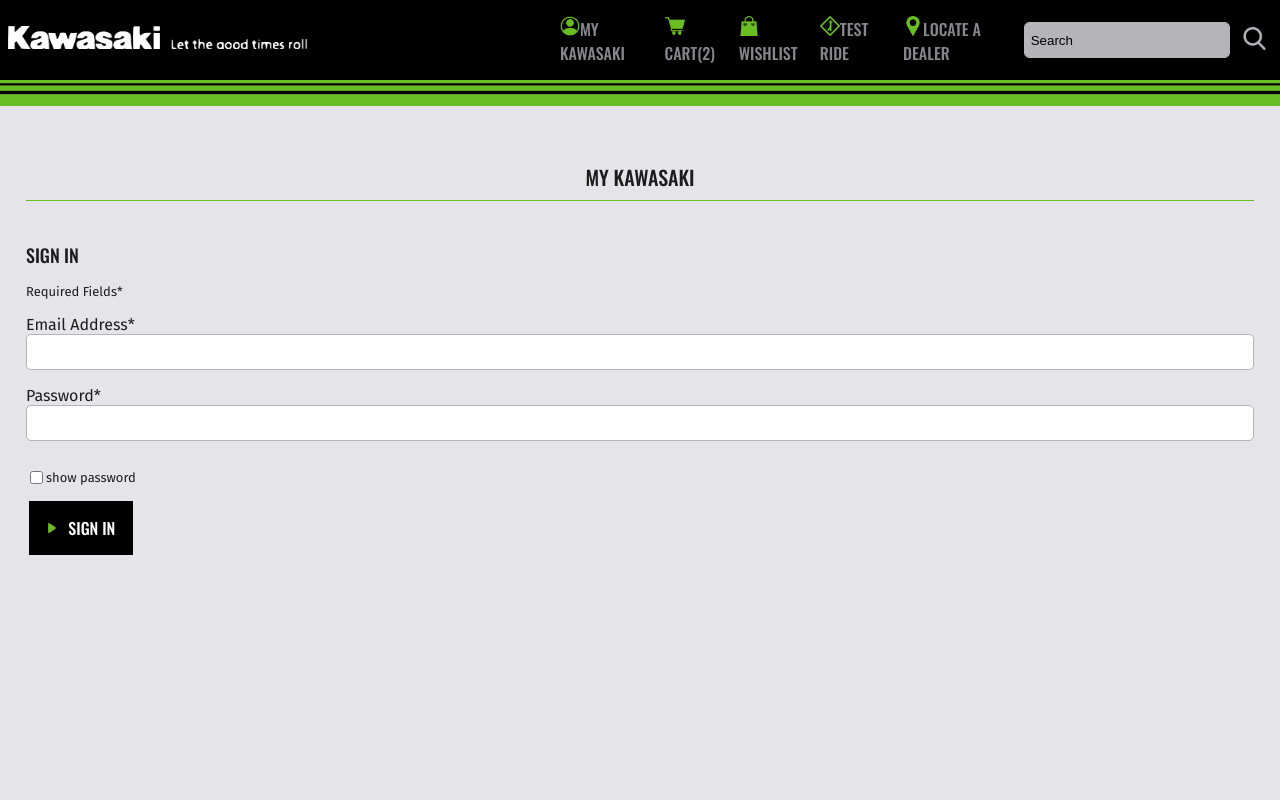
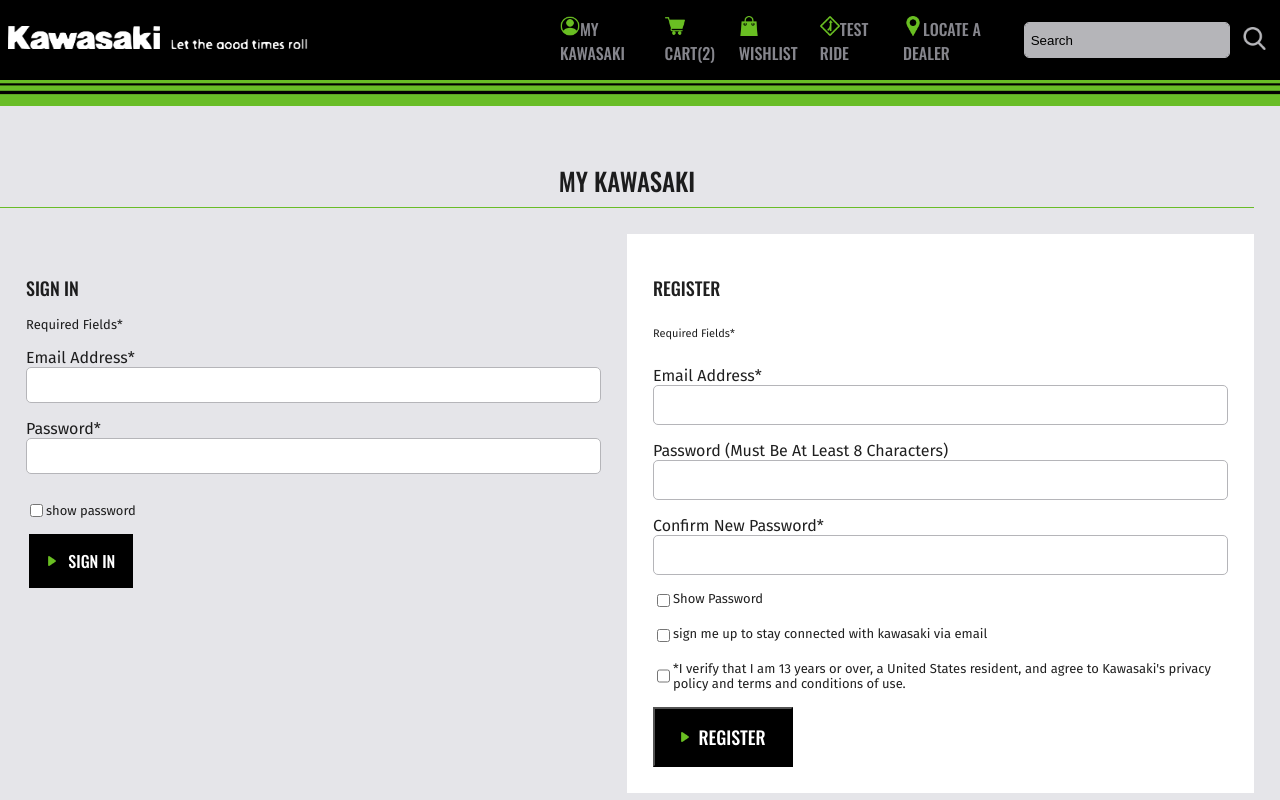
Before and after one commit to SergioHGHomez/kawasaki, a React (Create React App) app: page /my-kawasaki in a window 1280 px wide. Shown: the top 800 px of the page. Built offline with nearby package versions, Linux system fonts and the light colour scheme.

Commit message:
[add] added register component to the my kawasaki page

```diff
--- /dev/null
+++ b/src/components/Register.jsx
@@ -0,0 +1,32 @@
+import React from 'react';
+import right_arrow_icon from '../assets/icons/right_arrow.png';
+import '../styles/Register.scss';
+
+const Register = () => {
+    return (
+        <form className='Register'>
+            <h2>register</h2>
+            <p>required fields*</p>
+            <label htmlFor="">email address*</label>
+            <input type="text" />
+            <label htmlFor="">password (must be at least 8 characters)</label>
+            <input type="text" />
+            <label htmlFor="">confirm new password*</label>
+            <input type="text" />
+            <div className='Register_options'>
+                <input type="checkbox" name="" id="" />
+                <span>Show Password</span>
+                <input type="checkbox" name="" id="" />
+                <span>sign me up to stay connected with kawasaki via email</span>
+                <input type="checkbox" name="" id="" />
+                <span>*I verify that I am 13 years or over, a United States resident, and agree to Kawasaki's privacy policy and terms and conditions of use.</span>
+            </div>
+            <button className='Register_button'>
+                <img src={right_arrow_icon} alt="left arrow" aria-hidden="true" />
+                <p>register</p>
+            </button>
+        </form>
+    );
+}
+
+export default Register;
--- a/src/pages/My_kawasaki.jsx
+++ b/src/pages/My_kawasaki.jsx
@@ -1,12 +1,14 @@
 import React from 'react';
+import Register from '../components/Register';
 import SignIn from '../components/SignIn';
 import '../styles/My_kawasaki.scss';
 
 const My_kawasaki = () => {
     return (
-        <section className='my-kawasaki'>
+        <section className='my-kawasaki' id='main'>
             <h1>my kawasaki</h1>
             <SignIn />
+            <Register />
         </section>
         );
 }
--- a/src/styles/My_kawasaki.scss
+++ b/src/styles/My_kawasaki.scss
@@ -1,8 +1,4 @@
 @import 'vars';
-
-.my-kawasaki{
-    margin: 26px;
-}
 
 .my-kawasaki h1{
     text-align: center;
@@ -14,3 +10,27 @@
     font-size: $--font_l;
     font-weight: $--big;
 }
+
+@media (min-width:769px) {
+    .my-kawasaki{
+        display: grid;
+        grid-template-columns: 1fr 1fr;
+        grid-template-rows: auto auto ;
+    }
+
+    .my-kawasaki h1{
+        grid-column-start: 1;
+        grid-column-end: 3;
+    }
+}
+
+@media (min-width:995px) {
+    .my-kawasaki{
+        padding-right: 26px;
+    }
+
+    .my-kawasaki h1{
+        font-size: $--font_xl;
+    }
+
+}
--- /dev/null
+++ b/src/styles/Register.scss
@@ -0,0 +1,71 @@
+@import 'vars';
+
+.Register{
+    background: $--white;
+    padding: 26px;
+    display: flex;
+    flex-direction: column;
+    margin-bottom: 60px;
+}
+
+.Register h2{
+    text-transform: uppercase;
+    font-size: $--font_m;
+    font-weight: $--regular;
+
+}
+
+.Register p{
+    font-size: $--font_xs;
+    font-family: $--secondary_font;
+    text-transform: capitalize;
+    margin-bottom: 26px;
+}
+
+.Register label{
+    text-transform: capitalize;
+    font-family: $--secondary_font;
+}
+
+.Register input[type=text]{
+    height: 36px;
+    border: 1px solid $--light_grey;
+    border-radius: 5px;
+    margin-bottom: 16px;
+}
+
+.Register_options{
+    display: grid;
+    grid-template-columns: 20px auto;
+    row-gap: 16px;
+    margin-bottom: 16px;
+}
+
+.Register_options span{
+    font-family: $--secondary_font;
+    font-size: $--font_s;
+
+}
+
+.Register_button{
+    background: $--black;
+    display: flex;
+    width: 140px;
+    height: 60px;
+    justify-content: center;
+    align-items: center;
+
+}
+
+.Register_button img{
+    width: 10px;
+    margin-right: 8px;
+}
+
+.Register_button p{
+    text-transform: uppercase;
+    color: $--white;
+    font-family: $--principal_font;
+    font-size: $--font_m;
+    margin: 0;
+}
--- a/src/styles/SignIn.scss
+++ b/src/styles/SignIn.scss
@@ -3,6 +3,7 @@
 .SignIn{
     display: flex;
     flex-direction: column;
+    padding: 26px;
 }
 
 .SignIn h2{
```
